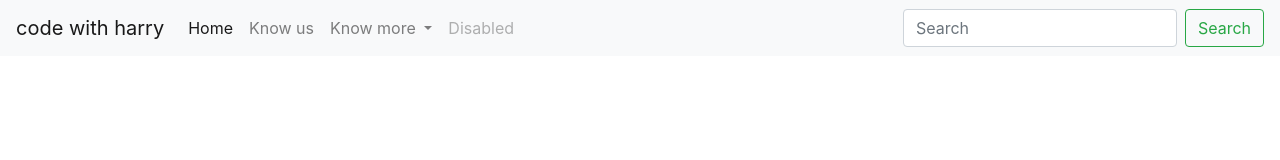
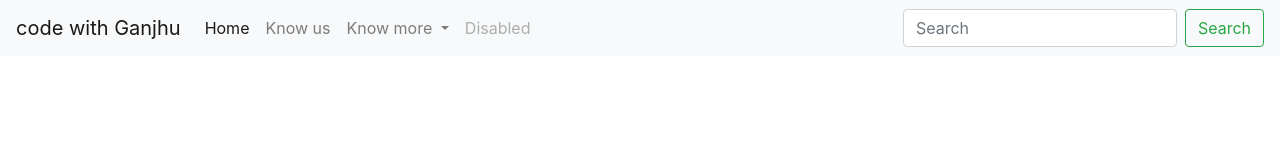
Before and after one commit to Aviansh-e/chat_application, a plain HTML site: page index.html in a window 1280 px wide. Drawn offline with nearby package versions, Linux system fonts and the light colour scheme.

Commit message:
changes the navbaar

```diff
--- a/index.html
+++ b/index.html
@@ -12,7 +12,7 @@
 
 <body>
     <nav class="navbar navbar-expand-lg navbar-light bg-light">
-        <a class="navbar-brand" href="#">code with harry</a>
+        <a class="navbar-brand" href="#">code with Ganjhu</a>
         <button class="navbar-toggler" type="button" data-toggle="collapse" data-target="#navbarSupportedContent"
             aria-controls="navbarSupportedContent" aria-expanded="false" aria-label="Toggle navigation">
             <span class="navbar-toggler-icon"></span>
```
